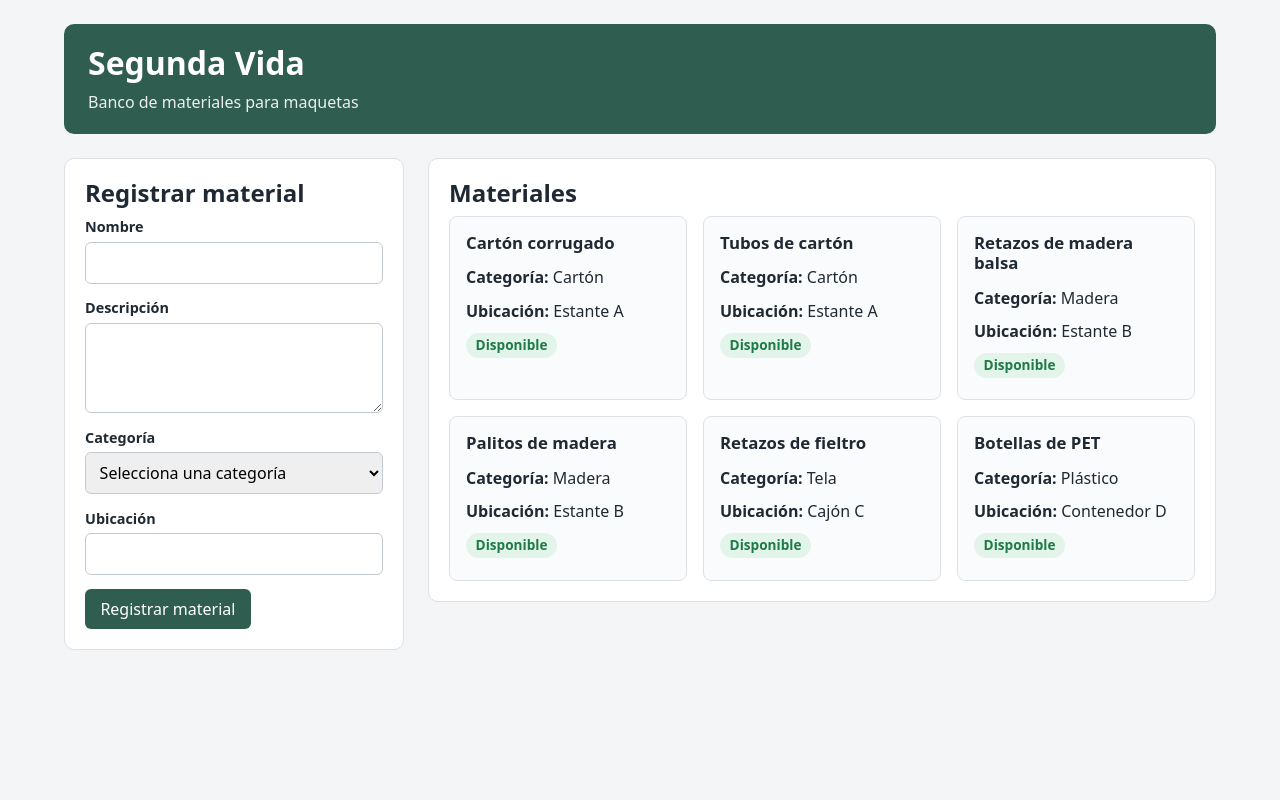
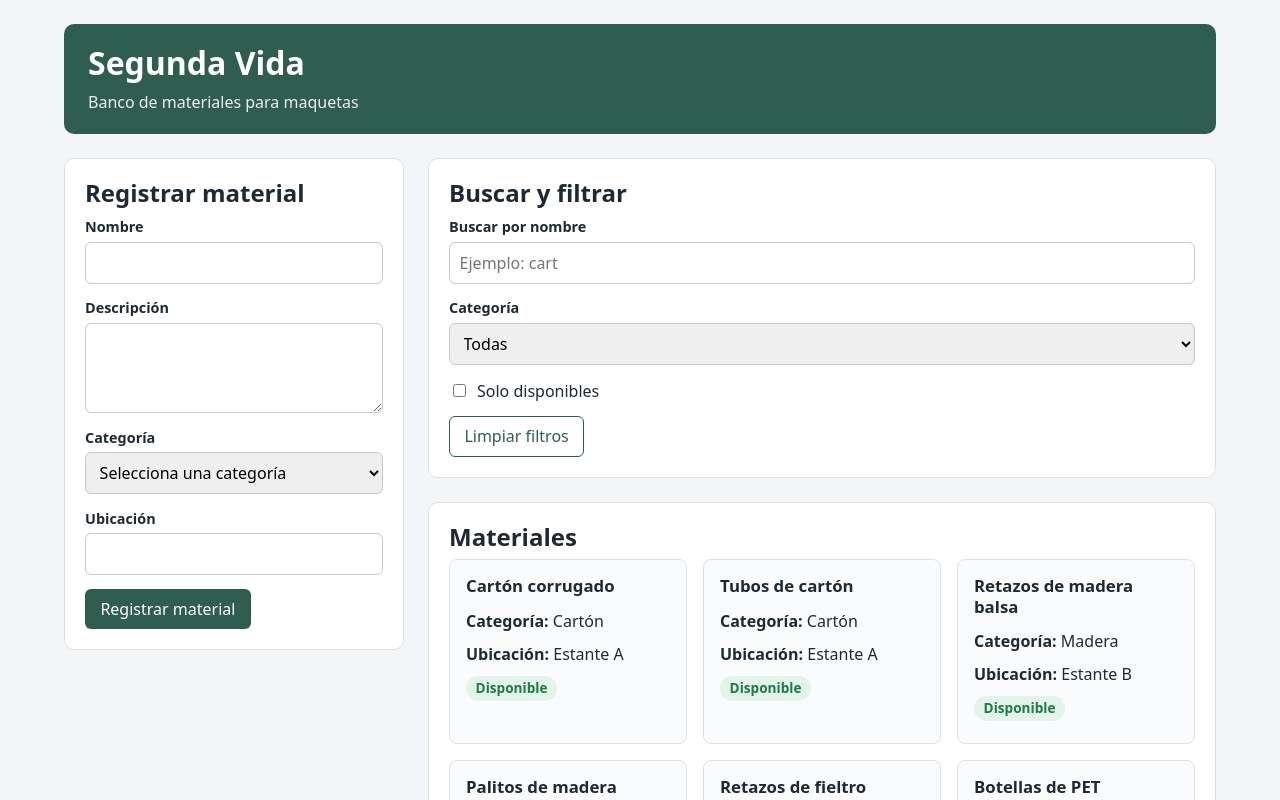
Before and after one commit to OthonLozano/PSBW, a React (Vite) app in the folder PracticandoReact/: page / in a window 1280 px wide. Shown: the top 800 px of the page. Built offline with nearby package versions, Linux system fonts and the light colour scheme.

Commit message:
feat(filtros): agrega búsqueda por nombre, filtro por categoria y disponibilidad combinados

```diff
--- a/PracticandoReact/src/App.jsx
+++ b/PracticandoReact/src/App.jsx
@@ -1,9 +1,10 @@
 import { useState } from 'react'
 import Encabezado from './components/Encabezado.jsx'
+import Filtros from './components/Filtros.jsx'
 import FormularioMaterial from './components/FormularioMaterial.jsx'
 import ListaMateriales from './components/ListaMateriales.jsx'
 import { materialesIniciales } from './data/materiales.js'
-import { describirMaterial, normalizarTexto } from './utils/materiales.js'
+import { describirMaterial, estaDisponible, normalizarTexto } from './utils/materiales.js'
 import './App.css'
 
 function App() {
@@ -12,6 +13,11 @@ function App() {
 
   // Mensaje del formulario: null, o un objeto { tipo: 'error' | 'exito', texto }
   const [mensaje, setMensaje] = useState(null)
+
+  // Valores de los filtros
+  const [busqueda, setBusqueda] = useState('')
+  const [categoriaFiltro, setCategoriaFiltro] = useState('Todas')
+  const [soloDisponibles, setSoloDisponibles] = useState(false)
 
   // Recibe los datos del formulario. Devuelve true si se registró y false si no.
   const manejarRegistro = (datos) => {
@@ -62,6 +68,24 @@ function App() {
     return true
   }
 
+  // Regresa los tres filtros a sus valores iniciales
+  const manejarLimpiarFiltros = () => {
+    setBusqueda('')
+    setCategoriaFiltro('Todas')
+    setSoloDisponibles(false)
+  }
+    // Resultados de los filtros. Se calculan en cada renderizado a partir del arreglo completo.
+  // filter crea un arreglo nuevo, así que materiales nunca se modifica.
+  const textoBusqueda = normalizarTexto(busqueda)
+
+  const materialesFiltrados = materiales.filter((material) => {
+    const coincideNombre = normalizarTexto(material.nombre).includes(textoBusqueda)
+    const coincideCategoria = categoriaFiltro === 'Todas' || material.categoria === categoriaFiltro
+    const coincideDisponibilidad = !soloDisponibles || estaDisponible(material)
+
+    return coincideNombre && coincideCategoria && coincideDisponibilidad
+  })
+
   return (
     <div className="app">
       <Encabezado />
@@ -73,7 +97,16 @@ function App() {
 
         {/* Columna derecha: resumen, filtros y lista */}
         <div className="panel-principal">
-          <ListaMateriales materiales={materiales} />
+          <Filtros
+            busqueda={busqueda}
+            categoriaFiltro={categoriaFiltro}
+            soloDisponibles={soloDisponibles}
+            alCambiarBusqueda={setBusqueda}
+            alCambiarCategoria={setCategoriaFiltro}
+            alCambiarSoloDisponibles={setSoloDisponibles}
+            alLimpiar={manejarLimpiarFiltros}
+          />
+          <ListaMateriales materiales={materialesFiltrados} />
         </div>
       </main>
     </div>
--- /dev/null
+++ b/PracticandoReact/src/components/Filtros.jsx
@@ -0,0 +1,58 @@
+import { categorias } from '../data/materiales.js'
+
+function Filtros({
+  busqueda,
+  categoriaFiltro,
+  soloDisponibles,
+  alCambiarBusqueda,
+  alCambiarCategoria,
+  alCambiarSoloDisponibles,
+  alLimpiar,
+}) {
+  return (
+    <section className="seccion">
+      <h2>Buscar y filtrar</h2>
+
+      <div className="campo">
+        <label htmlFor="filtro-busqueda">Buscar por nombre</label>
+        <input
+          id="filtro-busqueda"
+          type="text"
+          placeholder="Ejemplo: cart"
+          value={busqueda}
+          onChange={(e) => alCambiarBusqueda(e.target.value)}
+        />
+      </div>
+
+      <div className="campo">
+        <label htmlFor="filtro-categoria">Categoría</label>
+        <select
+          id="filtro-categoria"
+          value={categoriaFiltro}
+          onChange={(e) => alCambiarCategoria(e.target.value)}
+        >
+          <option value="Todas">Todas</option>
+          {categorias.map((opcion) => (
+            <option key={opcion} value={opcion}>{opcion}</option>
+          ))}
+        </select>
+      </div>
+
+      <div className="casilla">
+        <input
+          id="filtro-disponibles"
+          type="checkbox"
+          checked={soloDisponibles}
+          onChange={(e) => alCambiarSoloDisponibles(e.target.checked)}
+        />
+        <label htmlFor="filtro-disponibles">Solo disponibles</label>
+      </div>
+
+      <button type="button" className="boton-secundario" onClick={alLimpiar}>
+        Limpiar filtros
+      </button>
+    </section>
+  )
+}
+
+export default Filtros
--- a/PracticandoReact/src/components/ListaMateriales.jsx
+++ b/PracticandoReact/src/components/ListaMateriales.jsx
@@ -4,11 +4,17 @@ function ListaMateriales({ materiales }) {
   return (
     <section className="seccion">
       <h2>Materiales</h2>
-      <div className="lista-tarjetas">
-        {materiales.map((material) => (
-          <TarjetaMaterial key={material.id} material={material} />
-        ))}
-      </div>
+
+      {/* Si no hay resultados se muestra un aviso; si los hay, las tarjetas */}
+      {materiales.length === 0 ? (
+        <p className="mensaje mensaje-aviso">No hay materiales que coincidan con los filtros</p>
+      ) : (
+        <div className="lista-tarjetas">
+          {materiales.map((material) => (
+            <TarjetaMaterial key={material.id} material={material} />
+          ))}
+        </div>
+      )}
     </section>
   )
 }
```
